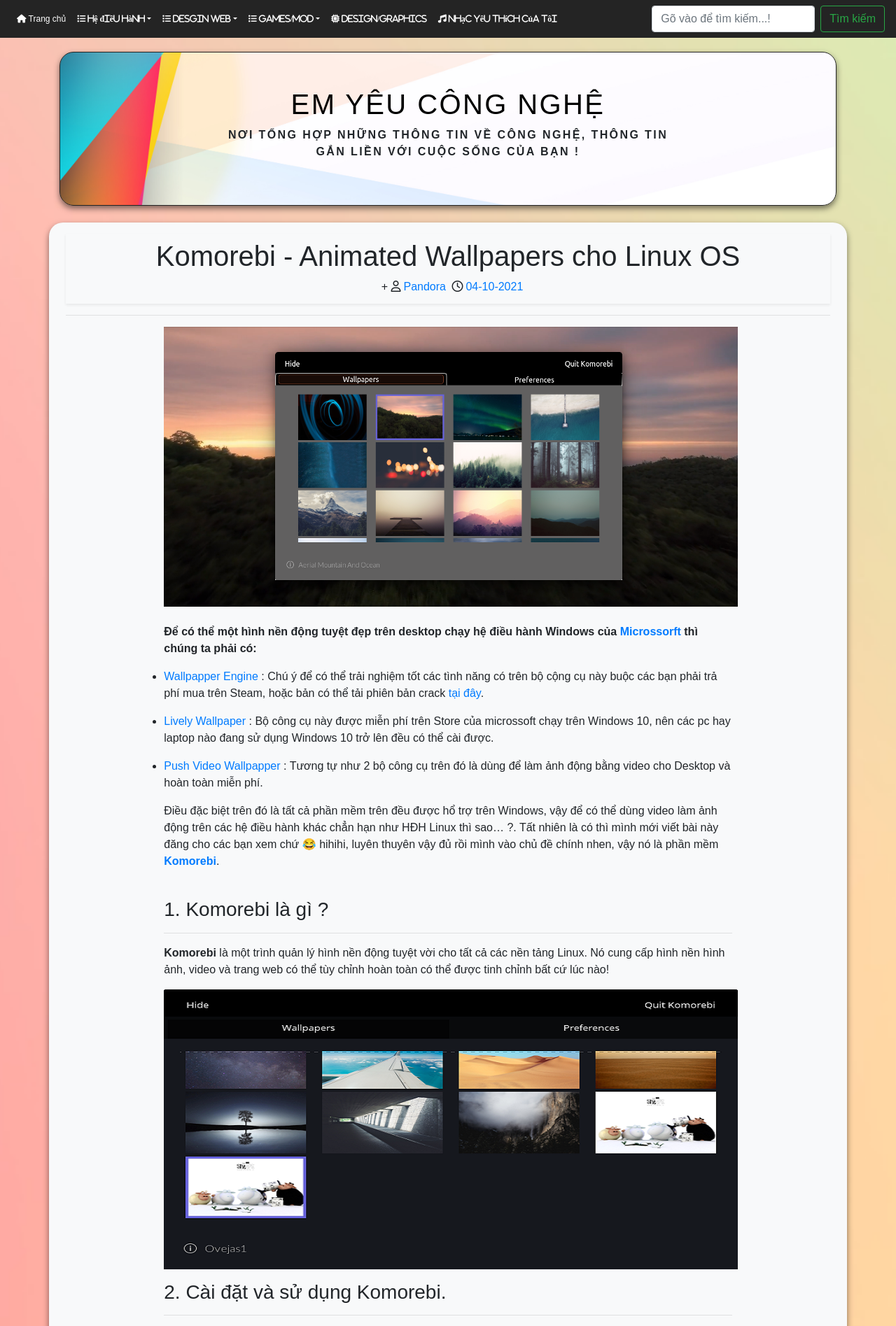
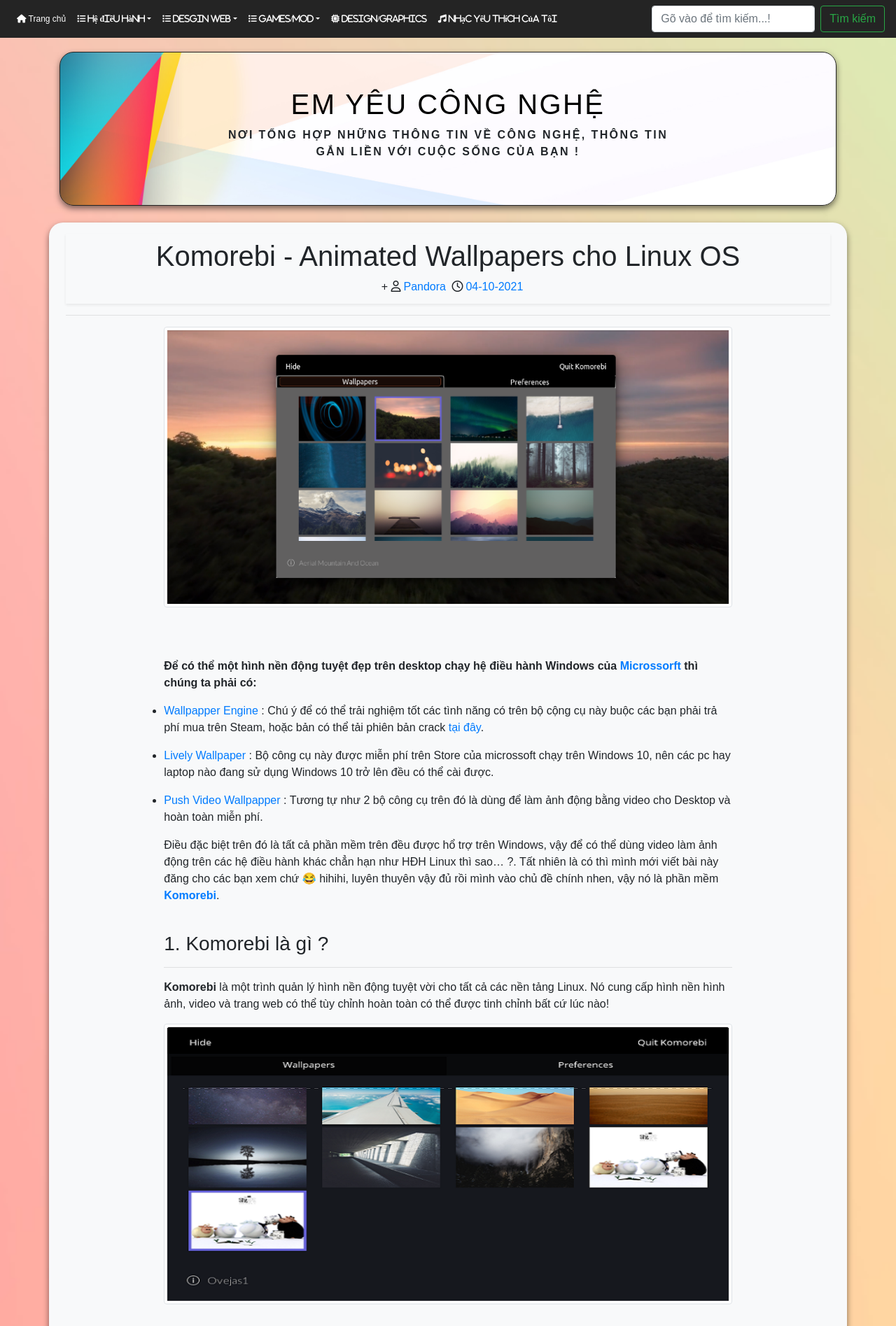
Before and after one commit to panadorado/panadora.github.io, a Jekyll site: the page built from _posts/2021-10-4-komorebi-animated-wallpapers-for-Linux.md, in a window 1280 px wide. Shown: the top 1895 px of the page at 70% size. Built offline with Jekyll 4.4.1, drawn with Linux system fonts in a browser that asks for light colours; nearby versions of some CDN libraries; some web fonts are replaced.

Commit message:
Fix imag

```diff
--- a/_posts/2021-10-4-komorebi-animated-wallpapers-for-Linux.md
+++ b/_posts/2021-10-4-komorebi-animated-wallpapers-for-Linux.md
@@ -7,8 +7,7 @@
 category: [linux]
 permalink: /komorebi-animated-wallpapers-for-Linux.html
 ---
-
-![image](../image/komorebi-animated-wallpapers-for-Linux.png)
+<center><img class="img-thumbnail" src="./image/komorebi-animated-wallpapers-for-Linux.png"></center><br>
 <br><br>
 **Để có thể một hình nền động tuyệt đẹp trên desktop chạy hệ điều hành Windows của [Microssorft](https://www.microsoft.com/vi-vn) thì chúng ta phải có:**
 
@@ -25,7 +24,7 @@
 
 **Komorebi** là một trình quản lý hình nền động tuyệt vời cho tất cả các nền tảng Linux. Nó cung cấp hình nền hình ảnh, video và trang web có thể tùy chỉnh hoàn toàn có thể được tinh chỉnh bất cứ lúc nào!
 
-![image-1](../image/komorebi-animated-wallpapers-for-Linux-1.png)
+<center><img class="img-thumbnail" src="../image/komorebi-animated-wallpapers-for-Linux-1.png"></center><br>
 
 ### 2. Cài đặt và sử dụng Komorebi.
 <hr>
@@ -58,9 +57,10 @@
 <hr>
 Komorebi cung cấp một công cụ đơn giản để tạo hình nền của riêng bạn! Đơn giản, mở ứng dụng của bạn và tìm kiếm 'Trình tạo hình nền'.<br><br>
 
-![image-2](../image/komorebi-animated-wallpapers-for-Linux-2.png)<br><br>
-![image-3](../image/komorebi-animated-wallpapers-for-Linux-3.png)<br><br>
-![image-4](../image/komorebi-animated-wallpapers-for-Linux-4.png)<br><br>
+<center><img class="img-thumbnail" src="../image/komorebi-animated-wallpapers-for-Linux-2.png"></center><br>
+<center><img class="img-thumbnail" src="../image/komorebi-animated-wallpapers-for-Linux-3.png"></center><br>
+<center><img class="img-thumbnail" src="../image/komorebi-animated-wallpapers-for-Linux-4.png"></center><br>
+
 Bạn có thể sử dụng hình ảnh, video hoặc trang web làm hình nền và bạn có nhiều tùy chọn khác nhau để tùy chỉnh hình nền của riêng mình!
 
 ### 5. Gỡ bỏ komorebi.
--- a/assets/styles.css
+++ b/assets/styles.css
@@ -22,7 +22,6 @@
   background-position: center;
   background-repeat: no-repeat;
 }
-
 
 /* Search Style */
 .searchResult {
```
Also changed, not shown: 1 other file.
